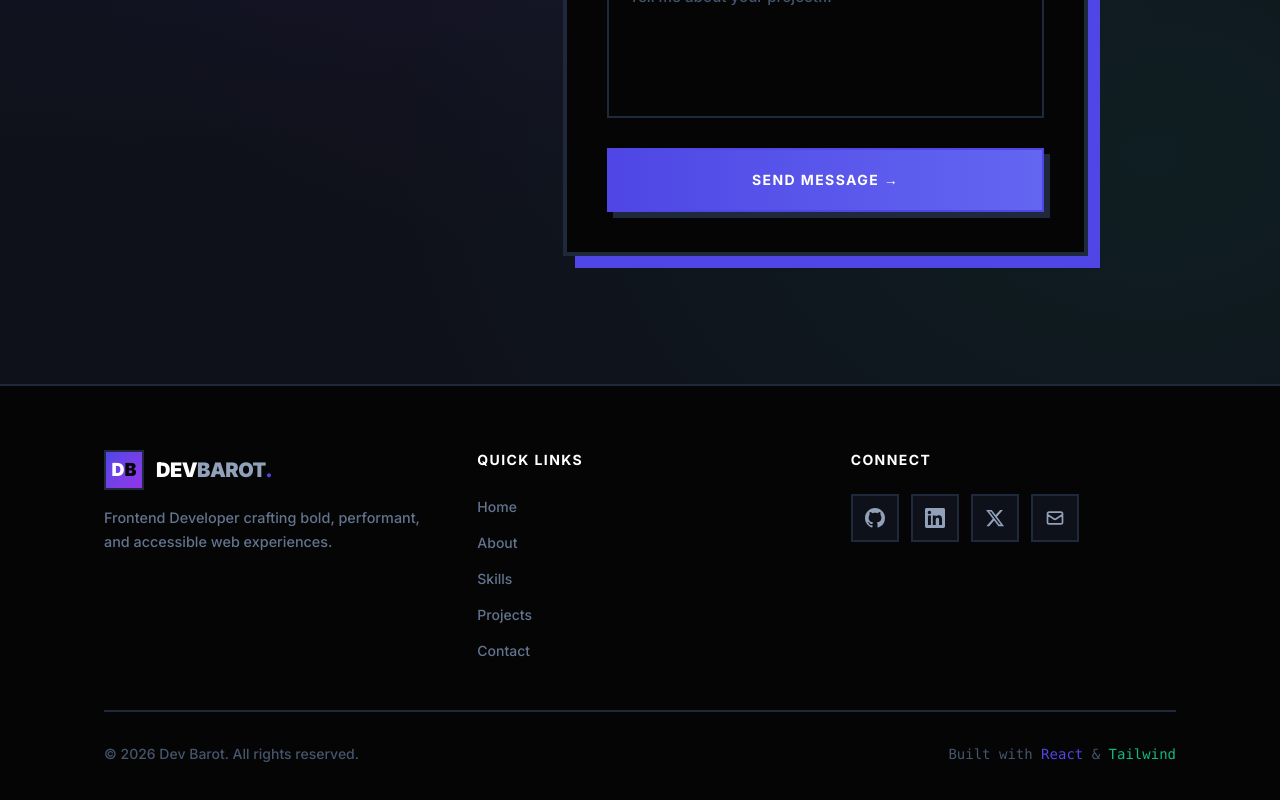
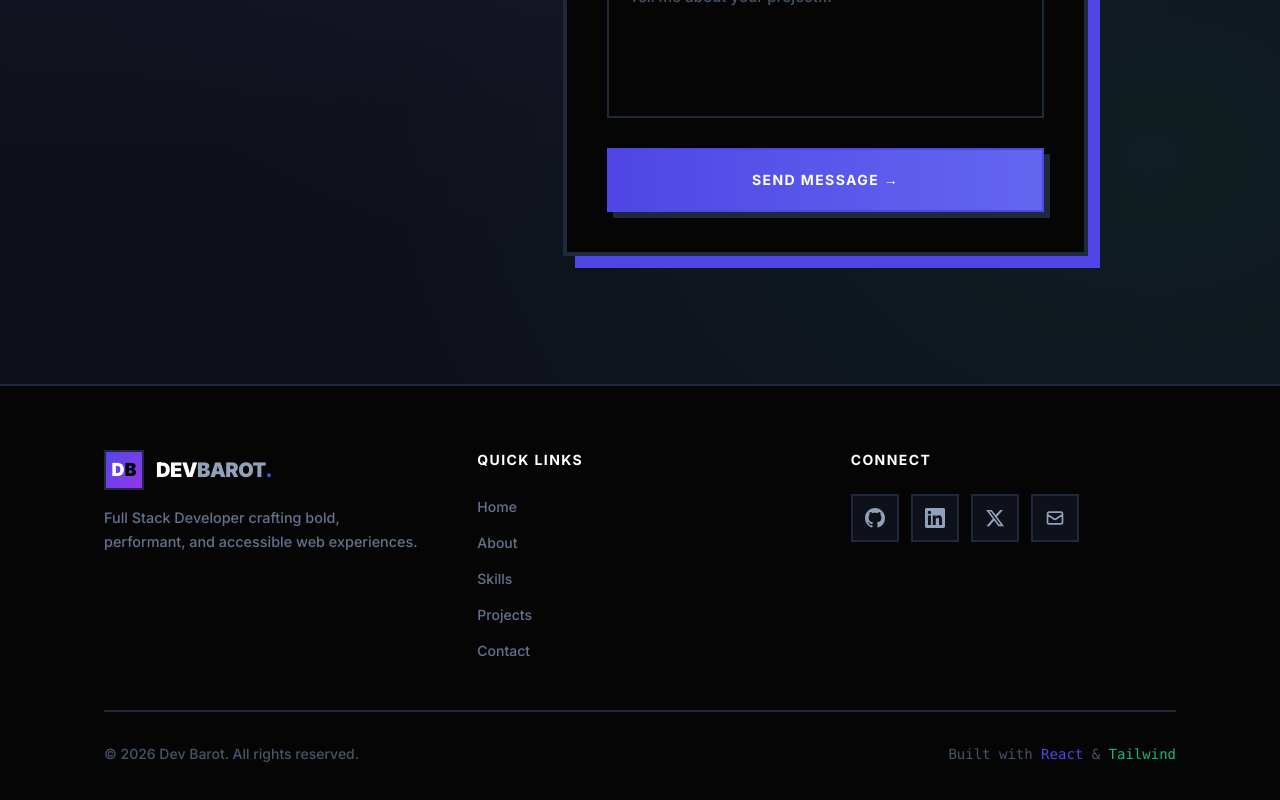
Before and after one commit to devbarot20/Portfolio-website, a React (Vite) app: page / in a window 1280 px wide. Shown: the part 5536-6336 px from the top of the page. Built offline with nearby package versions, Linux system fonts and the light colour scheme.

Commit message:
Changes in the Hero section as well as Footer

```diff
--- a/index.html
+++ b/index.html
@@ -7,14 +7,14 @@
   <meta name="viewport" content="width=device-width, initial-scale=1.0" />
 
   <!-- SEO -->
-  <title>Dev Barot — Frontend Developer Portfolio</title>
+  <title>Dev Barot — Full Stack Developer Portfolio</title>
   <meta name="description"
-    content="Dev Barot Frontend Developer specializing in React.js, Tailwind CSS, and modern UI/UX design. Available for freelance and full-time opportunities." />
-  <meta name="keywords" content="Frontend Developer, React, JavaScript, Portfolio, UI/UX, Web Developer" />
+    content="Dev Barot Full Stack Developer specializing in React.js, Tailwind CSS, and modern UI/UX design. Available for freelance and full-time opportunities." />
+  <meta name="keywords" content="Full Stack Developer, React, JavaScript, Portfolio, UI/UX, Web Developer" />
   <meta name="author" content="Dev Barot" />
 
   <!-- Open Graph -->
-  <meta property="og:title" content="Dev Barot — Frontend Developer" />
+  <meta property="og:title" content="Dev Barot — Full Stack Developer" />
   <meta property="og:description" content="Crafting beautiful, performant, and accessible web experiences." />
   <meta property="og:type" content="website" />
   <meta property="og:url" content="https://devbarot.dev" />
--- a/src/components/Footer.jsx
+++ b/src/components/Footer.jsx
@@ -72,7 +72,7 @@ export default function Footer() {
               </div>
             </div>
             <p className="text-slate-500 text-[0.9rem] font-medium leading-relaxed max-w-xs">
-              Frontend Developer crafting bold, performant, and accessible web experiences.
+              Full Stack Developer crafting bold, performant, and accessible web experiences.
             </p>
           </div>
 
--- a/src/components/Hero.jsx
+++ b/src/components/Hero.jsx
@@ -1,7 +1,7 @@
 import { useEffect, useState } from 'react';
 import { useScrollReveal } from '../hooks/useScrollReveal';
 
-const roles = ['Frontend Developer', 'React Specialist', 'UI/UX Enthusiast', 'Open Source Contributor'];
+const roles = ['Full Stack Developer', 'React Specialist', 'UI/UX Enthusiast', 'Open Source Contributor'];
 
 // Static particles generated once outside component
 const particles = Array.from({ length: 40 }, (_, i) => ({
```
